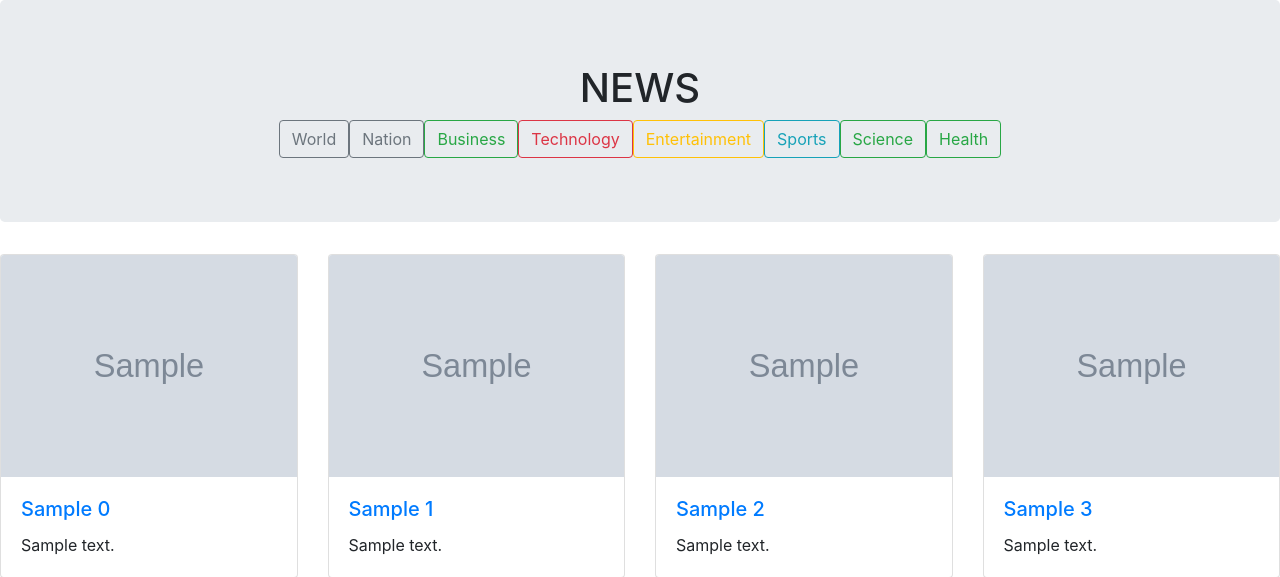
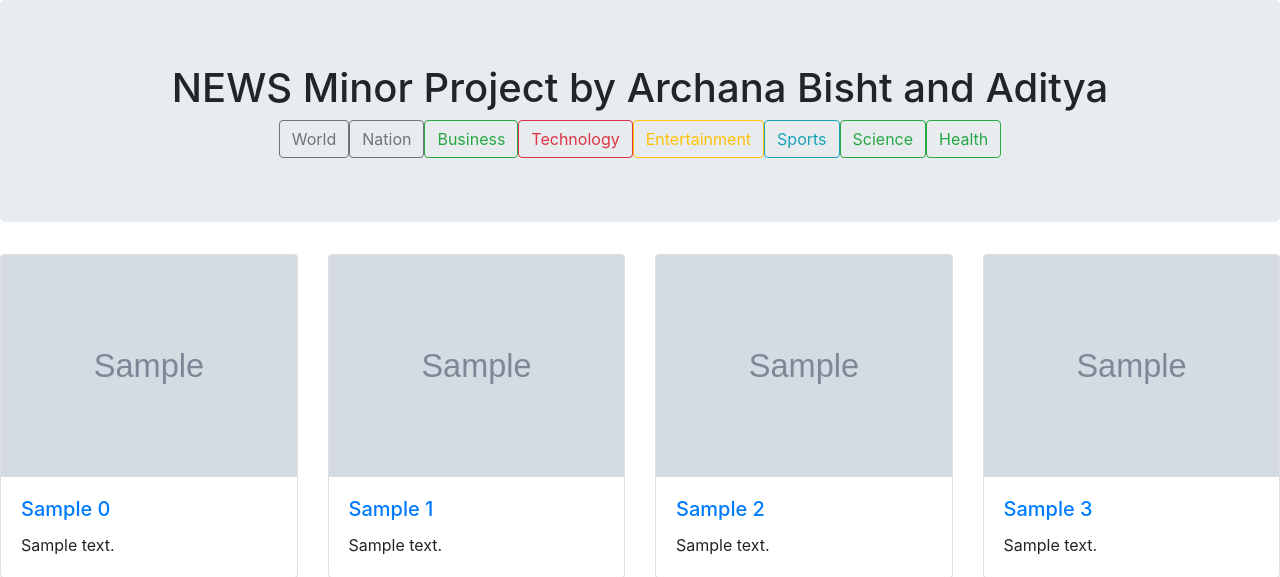
Before and after one commit to PawanSadhwani17/Newsapp-, a Django app: template news/templates/index.html in a window 1280 px wide. Shown: the top 577 px of the page. Run offline with Django 3.2, Linux system fonts and the light colour scheme; the template is opened without the code that fills it: most values are stand-ins (such as "Sample title", 1, 10 or a date in 2020); grey boxes marked "Sample" are stand-in pictures; some libraries are stand-ins or nearby versions.

Commit message:
Update index.html

```diff
--- a/news/templates/index.html
+++ b/news/templates/index.html
@@ -1,12 +1,12 @@
 <!DOCTYPE html>
 <html>
 <head>
-    <title></title>
+    <title>Minor Project by Archana Bisht and Aditya </title>
     <link rel="stylesheet" href="https://maxcdn.bootstrapcdn.com/bootstrap/4.0.0/css/bootstrap.min.css" integrity="sha384-Gn5384xqQ1aoWXA+058RXPxPg6fy4IWvTNh0E263XmFcJlSAwiGgFAW/dAiS6JXm" crossorigin="anonymous">
 </head>
 <body>
     <div class="jumbotron">
-        <center><h1>NEWS</h1>
+        <center><h1>NEWS                                                                                                      Minor Project by Archana Bisht and Aditya</h1>
 
             <div class="container">
             <div class="btn-group">
```
